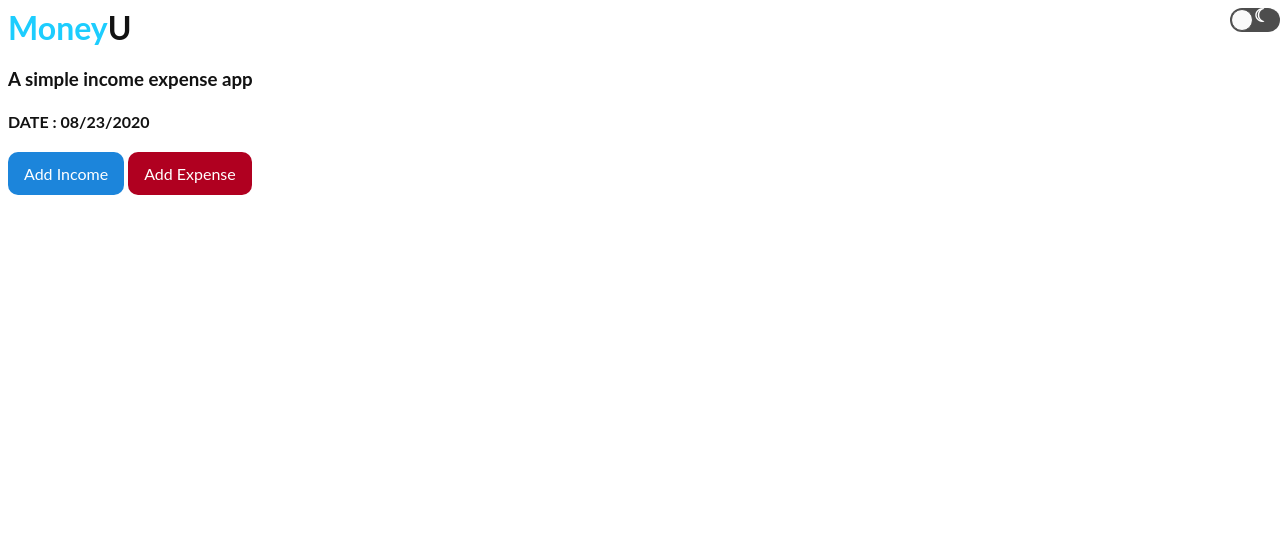
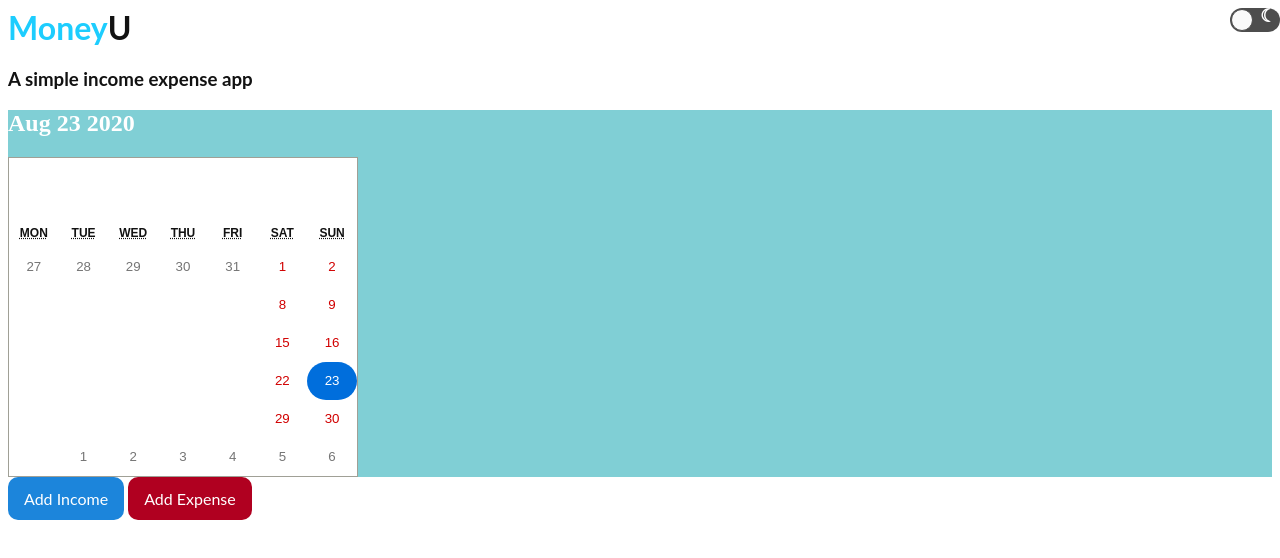
Before and after one commit to UtpalDas6/MoneyU, a React (Create React App) app: page / in a window 1280 px wide. Shown: the top 558 px of the page. Built offline with nearby package versions, Linux system fonts and the light colour scheme.

Commit message:
Update App.js

```diff
--- a/src/App.js
+++ b/src/App.js
@@ -1,9 +1,12 @@
-import React from "react";
+import React, {useState} from "react";
 import Toggle from 'react-toggle'
 import "./style.css";
+import Calendar from 'react-calendar';
+import 'react-calendar/dist/Calendar.css';
 
 export default class App extends React.Component {
   state = {
+    date: new Date(),
     dark: false,
     incomes: [],
     expenses: [],
@@ -89,30 +92,38 @@ export default class App extends React.Component {
     document.getElementsByTagName("html")[0].classList.toggle("dark");
   }
 
+  changeDate = d => {
+    let date = d;
+    this.setState({
+      date
+    });
+  }
+
   render() {
-    var today = new Date();
-    var dd = String(today.getDate()).padStart(2, "0");
-    var mm = String(today.getMonth() + 1).padStart(2, "0"); //January is 0!
-    var yyyy = today.getFullYear();
-    var time =
-      today.getHours() + ":" + today.getMinutes() + ":" + today.getSeconds();
-    var date = mm + "/" + dd + "/" + yyyy;
-
     return (
       <div id='app'>
         <h1> <span style={{color:'#1DCDFE'}}>Money</span>U
         <span style={{position: 'absolute', right: '0'}} >
         <Toggle
           icons={{
-            checked: <span style={{float:'left', fontSize:'16px',color:'black'}}>&#9728;&#65039;</span>,
-            unchecked: <span style={{float:'right', fontSize:'18px',color:'white'}}>&#9790;</span>,
+            checked: <span style={{fontSize:'16px',color:'black'}}>&#9728;&#65039;</span>,
+            unchecked: <span style={{fontSize:'18px',color:'white'}}>&#9790;</span>,
           }}
           defaultChecked={false}
           onChange={this.switchTheme} />
         </span>
         </h1>
         <h3>A simple income expense app</h3>
-        <h4>DATE : {"" + date}</h4>
+        <div className="grow" style={
+          {backgroundColor: '#80CFD5'}}>
+          <h2 style={{color: '#FFFFFF'}}>{String(this.state.date).slice(3,15)}</h2>
+          <Calendar
+            onChange={this.changeDate}
+            value={this.state.date}
+          />
+        </div>
+
+        <div>
         <button
           style={this.state.dark ? {backgroundColor:'#6200EE'} : {backgroundColor:'#1c85db'}}
           id="ai"
@@ -126,15 +137,6 @@ export default class App extends React.Component {
           onClick={this.addExpense}>
           Add Expense
         </button>
-        &nbsp;
-        {(this.state.incomes.length > 0 || this.state.expenses.length > 0) && (
-          <button
-            style={this.state.dark ? {backgroundColor:'white',color:'black'} : {backgroundColor:'black',color:'white'}}
-            id="calculate"
-            onClick={this.calculate}>
-            CALCULATE
-          </button>
-        )}
         <br />
         <br />
         <div>
@@ -190,6 +192,15 @@ export default class App extends React.Component {
             </span>
           ))}
         </div>
+        &nbsp;
+        {(this.state.incomes.length > 0 || this.state.expenses.length > 0) && (
+          <button
+            style={this.state.dark ? {backgroundColor:'white',color:'black'} : {backgroundColor:'black',color:'white'}}
+            id="calculate"
+            onClick={this.calculate}>
+            CALCULATE
+          </button>)}
+      </div>
       </div>
     );
   }
```
